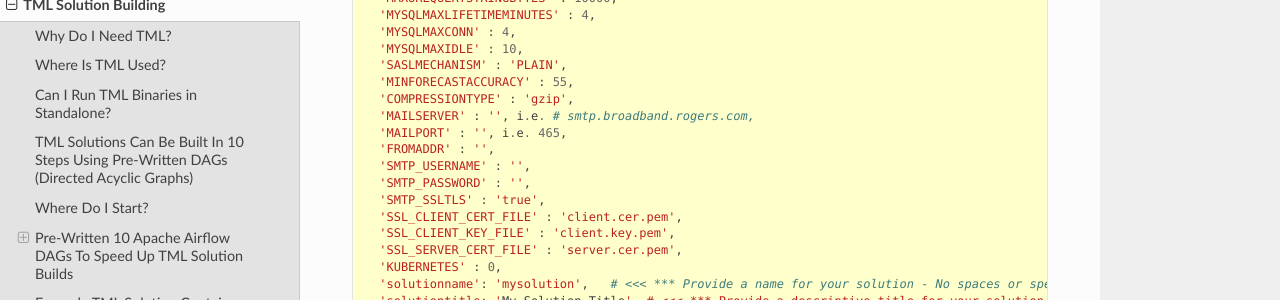
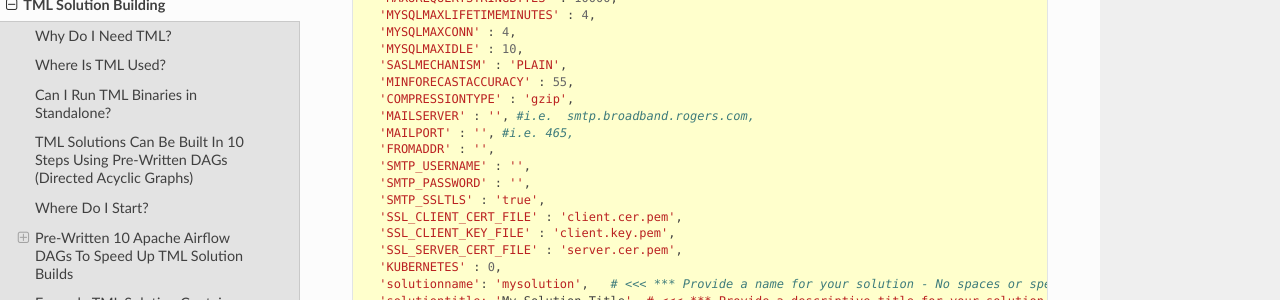
Before and after one commit to smaurice101/readthedocs, a Sphinx documentation site: the page built from docs/source/tmlbuilds.rst, in a window 1280 px wide and 900 px high, scrolled down 6655 px. Shown: the part 151-451 px from the top of the window. Built offline with Sphinx 7.4.7 and the Read the Docs theme 2.0.0, drawn with Linux system fonts in a browser that asks for light colours.

```diff
--- a/docs/source/tmlbuilds.rst
+++ b/docs/source/tmlbuilds.rst
@@ -300,8 +300,8 @@ Below is the complete definition of the **tml_system_step_1_getparams_dag**.  Us
      'SASLMECHANISM' : 'PLAIN',
      'MINFORECASTACCURACY' : 55,
      'COMPRESSIONTYPE' : 'gzip',
-     'MAILSERVER' : '', i.e. # smtp.broadband.rogers.com,
-     'MAILPORT' : '', i.e. 465,
+     'MAILSERVER' : '', #i.e.  smtp.broadband.rogers.com,
+     'MAILPORT' : '', #i.e. 465,
      'FROMADDR' : '',
      'SMTP_USERNAME' : '',
      'SMTP_PASSWORD' : '',
```
